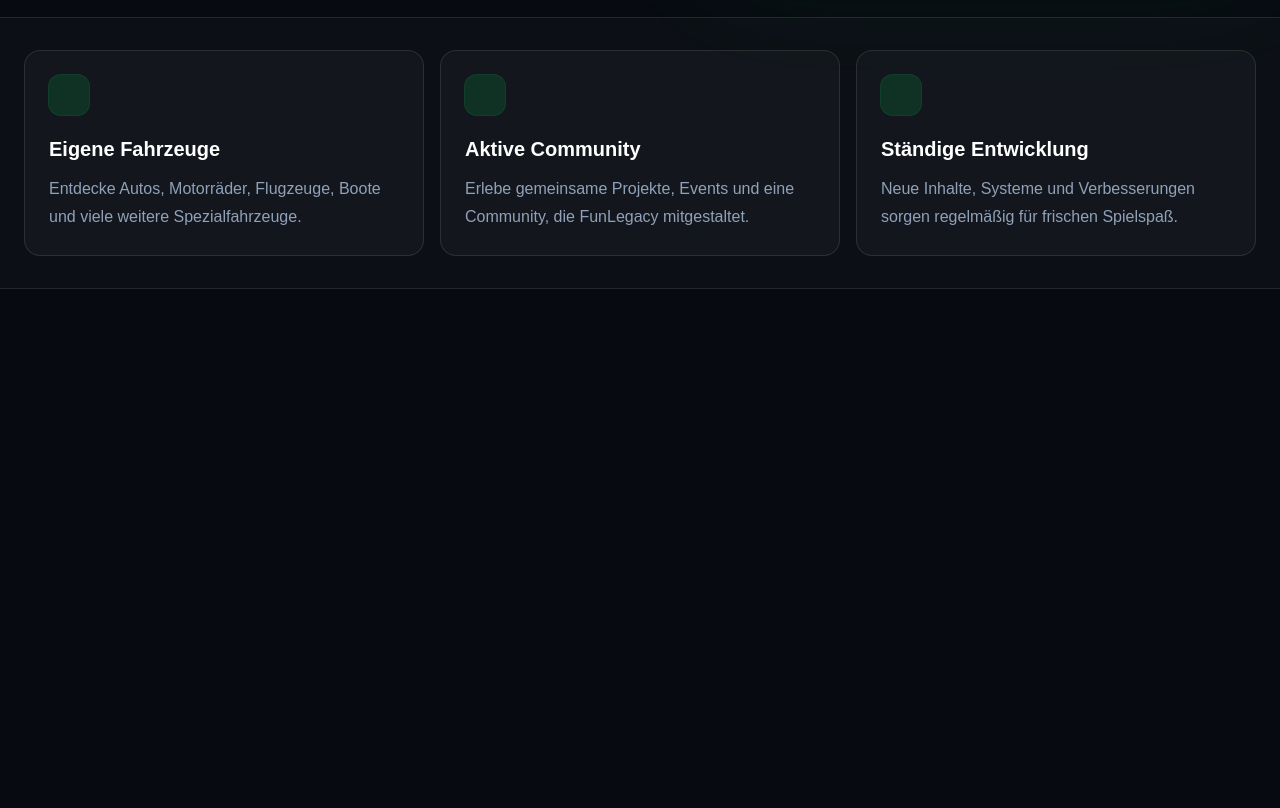
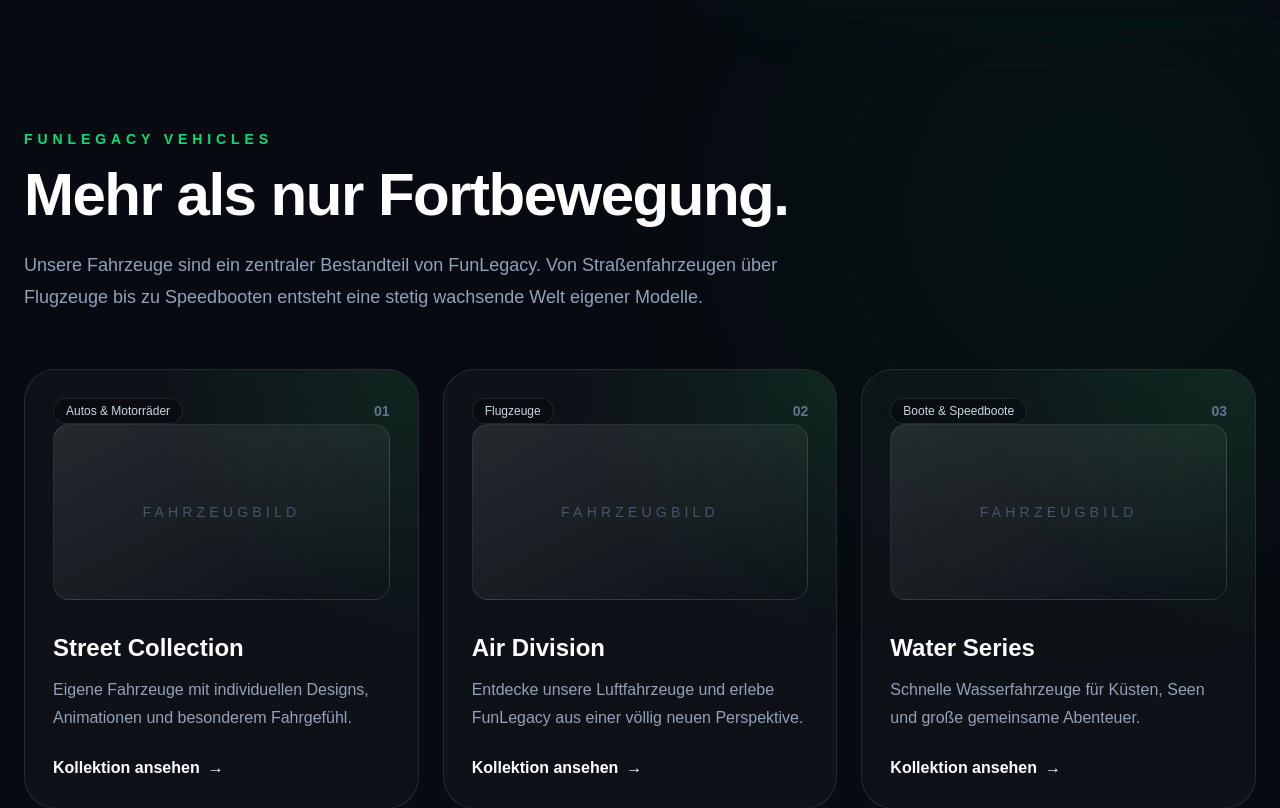
Before and after one commit to Marsch0404/funlegacy-next, a Next.js app: page / in a window 1280 px wide. Shown: the part 840-1648 px from the top of the page. Before the commit the page ends 1129 px from the top, so only its background shows below. Built offline with nearby package versions, Linux system fonts and the light colour scheme.

Commit message:
Add vehicle showcase section

```diff
--- a/app/page.tsx
+++ b/app/page.tsx
@@ -1,4 +1,5 @@
 import Navbar from "@/components/layout/Navbar";
+import VehicleShowcase from "@/components/sections/VehicleShowcase";
 
 const features = [
   {
@@ -123,6 +124,8 @@ export default function Home() {
         </div>
       </section>
 
+      <VehicleShowcase />
+
       <section className="border-y border-white/10 bg-white/[0.02] px-6 py-8">
         <div className="mx-auto grid max-w-7xl gap-4 md:grid-cols-3">
           {features.map((feature) => (
--- /dev/null
+++ b/components/sections/VehicleShowcase.tsx
@@ -0,0 +1,89 @@
+const vehicles = [
+  {
+    title: "Street Collection",
+    category: "Autos & Motorräder",
+    description:
+      "Eigene Fahrzeuge mit individuellen Designs, Animationen und besonderem Fahrgefühl.",
+  },
+  {
+    title: "Air Division",
+    category: "Flugzeuge",
+    description:
+      "Entdecke unsere Luftfahrzeuge und erlebe FunLegacy aus einer völlig neuen Perspektive.",
+  },
+  {
+    title: "Water Series",
+    category: "Boote & Speedboote",
+    description:
+      "Schnelle Wasserfahrzeuge für Küsten, Seen und große gemeinsame Abenteuer.",
+  },
+];
+
+export default function VehicleShowcase() {
+  return (
+    <section id="fahrzeuge" className="relative overflow-hidden px-6 py-28">
+      <div className="absolute right-0 top-0 h-96 w-96 rounded-full bg-green-500/10 blur-[140px]" />
+
+      <div className="relative mx-auto max-w-7xl">
+        <div className="max-w-3xl">
+          <p className="text-sm font-bold uppercase tracking-[0.35em] text-green-400">
+            FunLegacy Vehicles
+          </p>
+
+          <h2 className="mt-4 text-4xl font-black tracking-tight sm:text-6xl">
+            Mehr als nur Fortbewegung.
+          </h2>
+
+          <p className="mt-6 text-lg leading-8 text-slate-400">
+            Unsere Fahrzeuge sind ein zentraler Bestandteil von FunLegacy. Von
+            Straßenfahrzeugen über Flugzeuge bis zu Speedbooten entsteht eine
+            stetig wachsende Welt eigener Modelle.
+          </p>
+        </div>
+
+        <div className="mt-14 grid gap-6 lg:grid-cols-3">
+          {vehicles.map((vehicle, index) => (
+            <article
+              key={vehicle.title}
+              className="group relative min-h-[440px] overflow-hidden rounded-[2rem] border border-white/10 bg-white/[0.03] p-7 transition duration-500 hover:-translate-y-2 hover:border-green-400/30"
+            >
+              <div className="absolute inset-0 bg-[radial-gradient(circle_at_top_right,_rgba(34,197,94,0.18),_transparent_45%)] opacity-60 transition group-hover:opacity-100" />
+
+              <div className="absolute inset-x-7 top-7 flex items-center justify-between">
+                <span className="rounded-full border border-white/10 bg-black/30 px-3 py-1 text-xs text-slate-300 backdrop-blur-md">
+                  {vehicle.category}
+                </span>
+
+                <span className="text-sm font-bold text-slate-500">
+                  0{index + 1}
+                </span>
+              </div>
+
+              <div className="absolute inset-x-7 bottom-7">
+                <div className="mb-8 h-44 rounded-2xl border border-white/10 bg-gradient-to-br from-white/10 to-transparent">
+                  <div className="flex h-full items-center justify-center text-sm uppercase tracking-[0.3em] text-slate-600">
+                    Fahrzeugbild
+                  </div>
+                </div>
+
+                <h3 className="text-2xl font-black">{vehicle.title}</h3>
+
+                <p className="mt-3 leading-7 text-slate-400">
+                  {vehicle.description}
+                </p>
+
+                <a
+                  href="#fahrzeuge"
+                  className="mt-6 inline-flex items-center gap-2 font-bold text-green-400 transition group-hover:gap-3"
+                >
+                  Kollektion ansehen
+                  <span>→</span>
+                </a>
+              </div>
+            </article>
+          ))}
+        </div>
+      </div>
+    </section>
+  );
+}
```
